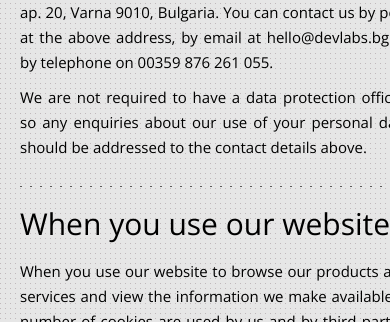
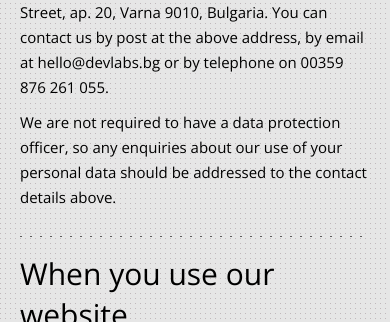
Before and after one commit to dev-labs-bg/devlabs-website, a plain HTML site: page privacy-policy.html in a window 390 px wide. Shown: the part 522-844 px from the top of the page. Drawn offline with nearby package versions, Linux system fonts and the light colour scheme; files whose address does not match are found by name.

Commit message:
privacy policy page responsive design fixed

```diff
--- a/css/style.css
+++ b/css/style.css
@@ -1050,8 +1050,8 @@ body.noScroll, html.noScroll {
     font-weight: 300;
     background: none;
     height: 100%;
-    text-align: justify;
-    width: 100%;
+    text-align: left;
+    width: auto;
     position: relative;
 }
 .privacy-policy-page ul {
```
